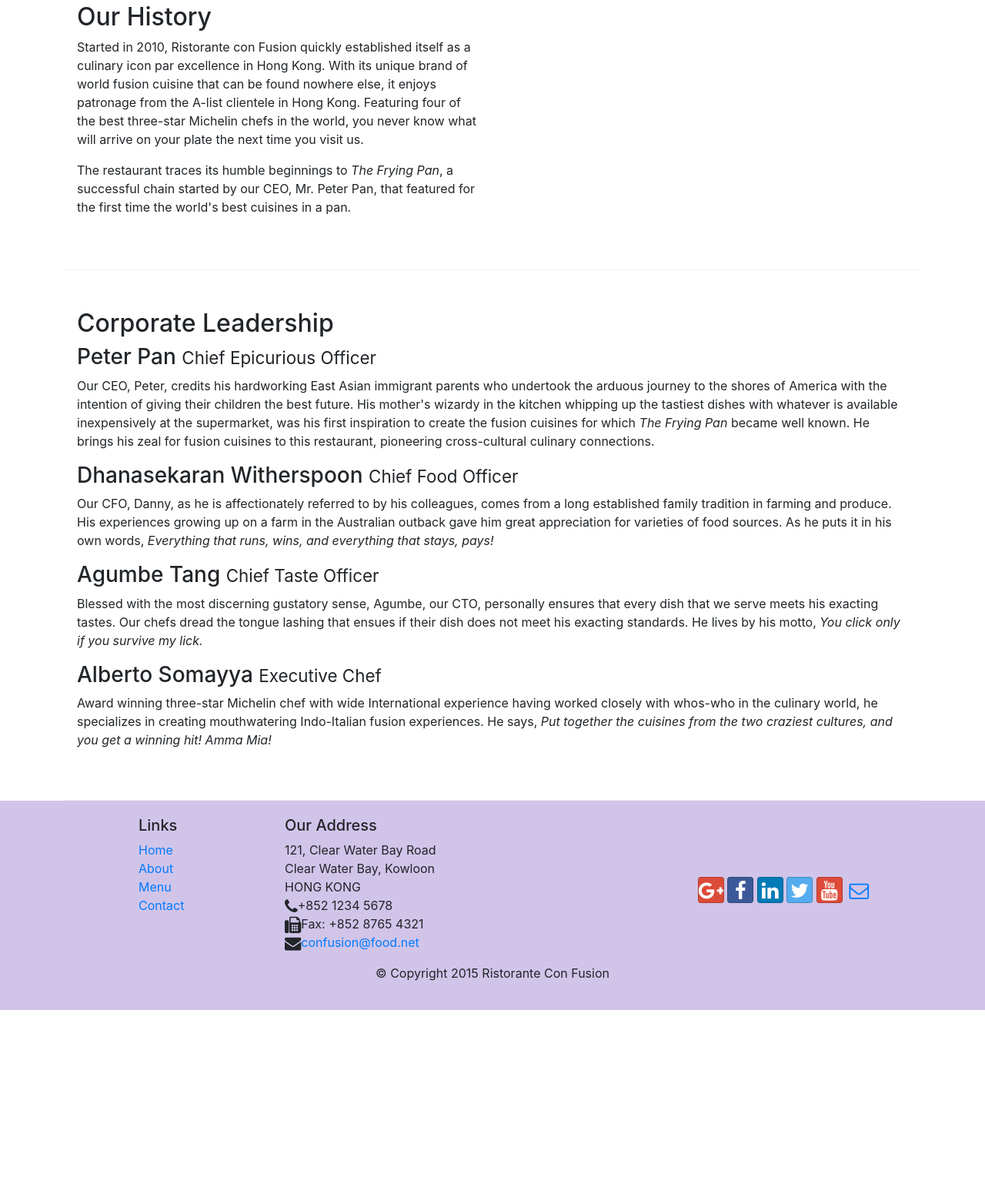
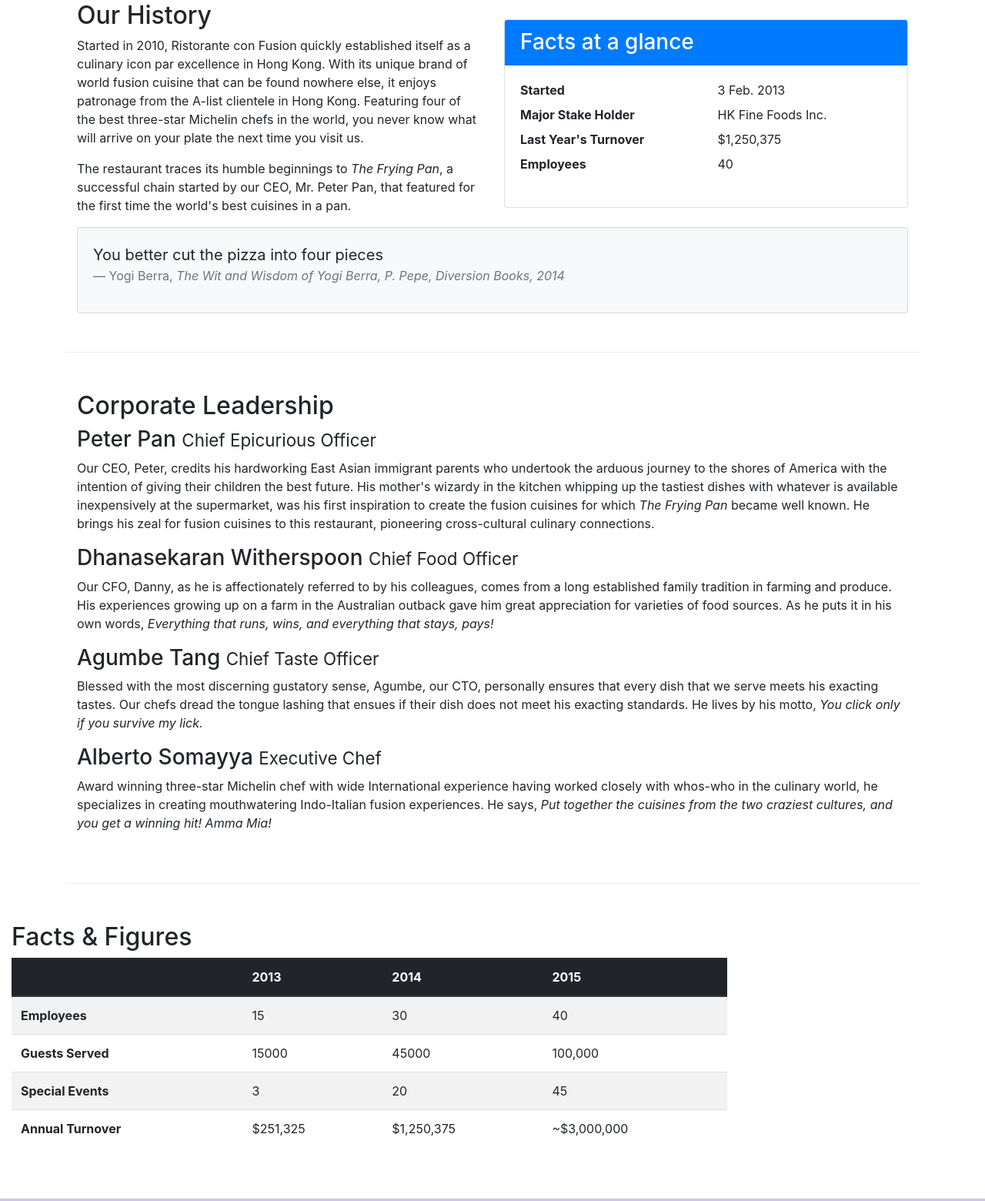
Before and after one commit to hariharas-wq/setup, a website: page aboutus.html in a window 1280 px wide. Shown: the part 440-2000 px from the top of the page at 77% size. Before the commit the page ends 1752 px from the top, so only its background shows below. Drawn offline with nearby package versions, Linux system fonts and the light colour scheme.

Commit message:
seventh commit

```diff
--- a/aboutus.html
+++ b/aboutus.html
@@ -72,7 +72,34 @@
                 <p>Started in 2010, Ristorante con Fusion quickly established itself as a culinary icon par excellence in Hong Kong. With its unique brand of world fusion cuisine that can be found nowhere else, it enjoys patronage from the A-list clientele in Hong Kong.  Featuring four of the best three-star Michelin chefs in the world, you never know what will arrive on your plate the next time you visit us.</p>
                 <p>The restaurant traces its humble beginnings to <em>The Frying Pan</em>, a successful chain started by our CEO, Mr. Peter Pan, that featured for the first time the world's best cuisines in a pan.</p>
             </div>
-            <div class="col col-sm">
+            <div class="col-sm">
+                <div class="card">
+                    <h3 class="card-header bg-primary text-white">Facts at a glance</h3>
+                    <div class="card-body">
+                        <dl class="row">
+                            <dt class="col-6">Started</dt>
+                            <dd class="col-6">3 Feb. 2013</dd>
+                            <dt class="col-6">Major Stake Holder</dt>
+                            <dd class="col-6">HK Fine Foods Inc.</dd>
+                            <dt class="col-6">Last Year's Turnover</dt>
+                            <dd class="col-6">$1,250,375</dd>
+                            <dt class="col-6">Employees</dt>
+                            <dd class="col-6">40</dd>
+                        </dl>
+                    </div>
+                </div>
+            </div>
+            <div class="col-12">
+                <div class="card card-body bg-light">
+                    <blockquote class="blockquote">
+                        <p class="mb-0">You better cut the pizza into four pieces</p>
+                        <footer class="blockquote-footer">Yogi Berra,
+                            <cite title="Source Title">The Wit and Wisdom of Yogi Berra,
+                            P. Pepe, Diversion Books, 2014</cite>
+                        </footer>
+                    </blockquote>
+                </div>
+
             </div>
         </div>
 
@@ -92,6 +119,51 @@
        </div>
 
     </div>
+    <div class="row row-content">
+        <div class="col-12 col-sm-9">
+            <h2>Facts &amp; Figures</h2>
+            <div class="table-responsive">
+                <table class="table table-striped">
+                    <thead class="thead-dark">
+                        <tr>
+                            <th>&nbsp;</th>
+                            <th>2013</th>
+                            <th>2014</th>
+                            <th>2015</th>
+                        </tr>
+                    </thead>
+                    <tbody>
+                        <tr>
+                            <th>Employees</th>
+                            <td>15</td>
+                            <td>30</td>
+                            <td>40</td>
+                        </tr>
+                        <tr>
+                            <th>Guests Served</th>
+                            <td>15000</td>
+                            <td>45000</td>
+                            <td>100,000</td>
+                        </tr>
+                        <tr>
+                            <th>Special Events</th>
+                            <td>3</td>
+                            <td>20</td>
+                            <td>45</td>
+                        </tr>
+                        <tr>
+                            <th>Annual Turnover</th>
+                            <td>$251,325</td>
+                            <td>$1,250,375</td>
+                            <td>~$3,000,000</td>
+                        </tr>
+                    </tbody>
+                </table>
+            </div>
+        </div>
+        <div class="col-12 col-sm-3"></div>
+   </div>
+
 
     <footer class="footer">
         <div class="container">
```
